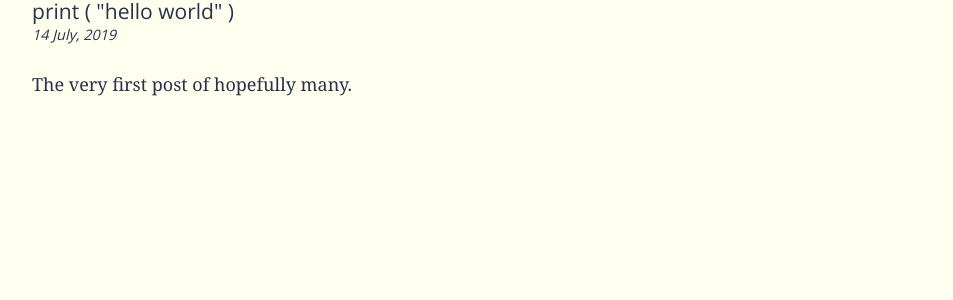
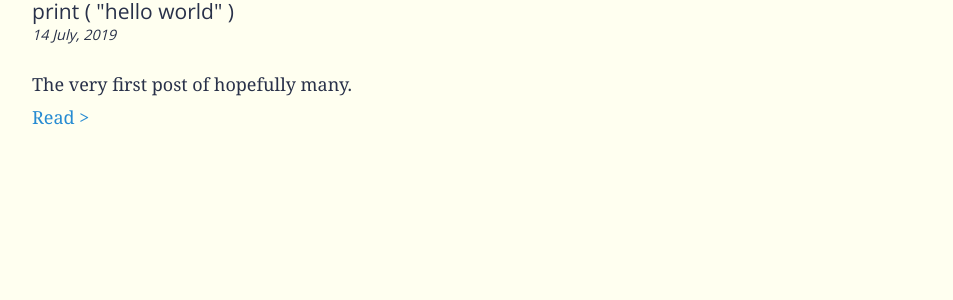
Before and after one commit to t4nuj/t4nuj.github.io, a Jekyll site: the page built from blog-index.html, in a window 1280 px wide. Shown: the part 195-495 px from the top of the page, without its empty margins (160-1113 px from the left). Built offline with Jekyll 4.4.1, drawn with Linux system fonts in a browser that asks for light colours; nearby versions of some CDN libraries; some web fonts are replaced.

Commit message:
Altered read-more design

```diff
--- a/_sass/read-more.scss
+++ b/_sass/read-more.scss
@@ -1,44 +1,8 @@
-@import 'variables';
+.read-more-link {
+	margin-top: 0.5rem;
+	display: block;
+}
 
-.read-more-container:hover {
+.read-more-container {
 	cursor: pointer;
 }
-
-.read-more, .read-more-mobile {
-  font-style: italic;
-  font-weight: normal;
-  font-size: 1rem;
-}
-
-.read-more {
-	opacity: 0;
-    transition: opacity $trans-time ease-in;
-    -webkit-opacity: 0;
-    -webkit-transition: opacity $trans-time ease-in;
-}
-
-@media screen and (max-width: 600px) {
-	.read-more {
-		display: none;
-	}
-
-	.read-more-link {
-		display: none;
-	}
-
-	.read-more-mobile, .read-more-link-mobile  {
-		display: inline;
-		float: right;
-	}
-}
-
-@media screen and (min-width: 600px) {
-	.read-more-container:hover .read-more{
-		opacity: 1;
-		-webkit-opacity: 1;
-	}
-
-	.read-more-mobile, .read-more-link-mobile {
-		display: none;
-	}
-}
--- a/blog-index.html
+++ b/blog-index.html
@@ -6,9 +6,10 @@ permalink: "/blog"
 {% for post in site.blog_posts %}
 		<div class="blog-container">
 			<div class="blog-container-inner read-more-container"  onclick="window.location.href = '{{post.url}}';">
-				<h3 class="blog-title">{{post.title}} <span class="read-more">&nbsp; Read &gt;</span></h3>
+				<h3 class="blog-title">{{post.title}} <!-- <span class="read-more">&nbsp; Read &gt;</span> --></h3>
 				<div class="blog-date"><em>{{post.pdate}}</em></div>
-				<div class="blog-desc">{{post.desc}} <span class="read-more-mobile">Read &gt;</span></div>
+				<div class="blog-desc">{{post.desc}} <!-- <span class="read-more-mobile">Read &gt;</span> --></div>
+				<a class="read-more-link" href="{{post.url}}">Read ></a>
 			</div>
 		</div>
 {% endfor %}
```
Also changed, not shown: projects_index.html (+4 -4 lines).
